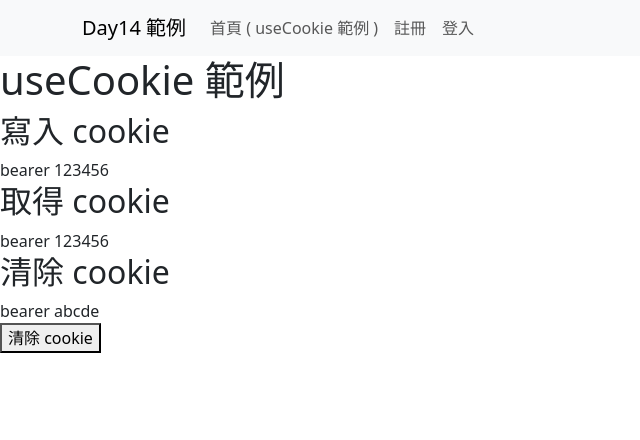
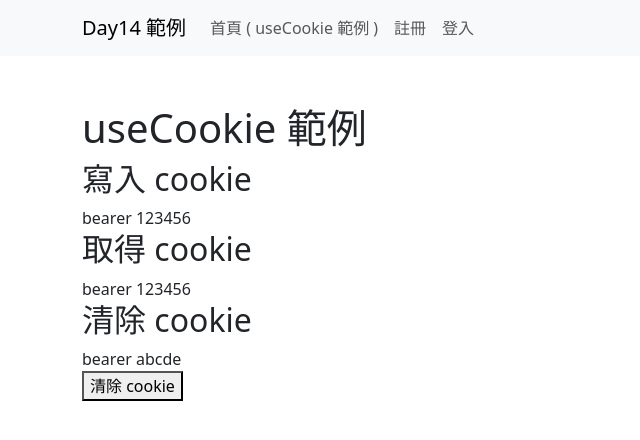
Before and after one commit to jasonlu0525/nuxt3-live-example, a Nuxt app: page / in a window 1280 px wide. Shown: the top 440 px of the page, without its empty margins (0-640 px from the left). Built offline with nearby package versions, Linux system fonts and the light colour scheme.

Commit message:
update example

```diff
--- a/pages/index.vue
+++ b/pages/index.vue
@@ -33,6 +33,7 @@ function clearCookie() {
 </script>
 
 <template>
+  <div class="container py-5">
     <h1>useCookie 範例</h1>
 
     <h2>寫入 cookie</h2>
@@ -44,6 +45,7 @@ function clearCookie() {
     {{ cartCookie }}
     <br />
     <button @click="clearCookie">清除 cookie</button>
+  </div>
 </template>
 
 <style scoped></style>
--- /dev/null
+++ b/plugins/bootstrap.client.js
@@ -0,0 +1,5 @@
+import bootstrap from "bootstrap/dist/js/bootstrap.bundle.min";
+
+export default defineNuxtPlugin((nuxtApp) => {
+  nuxtApp.provide("bootstrap", bootstrap);
+});
```
Lines whose indentation alone changed are shown as unchanged.
